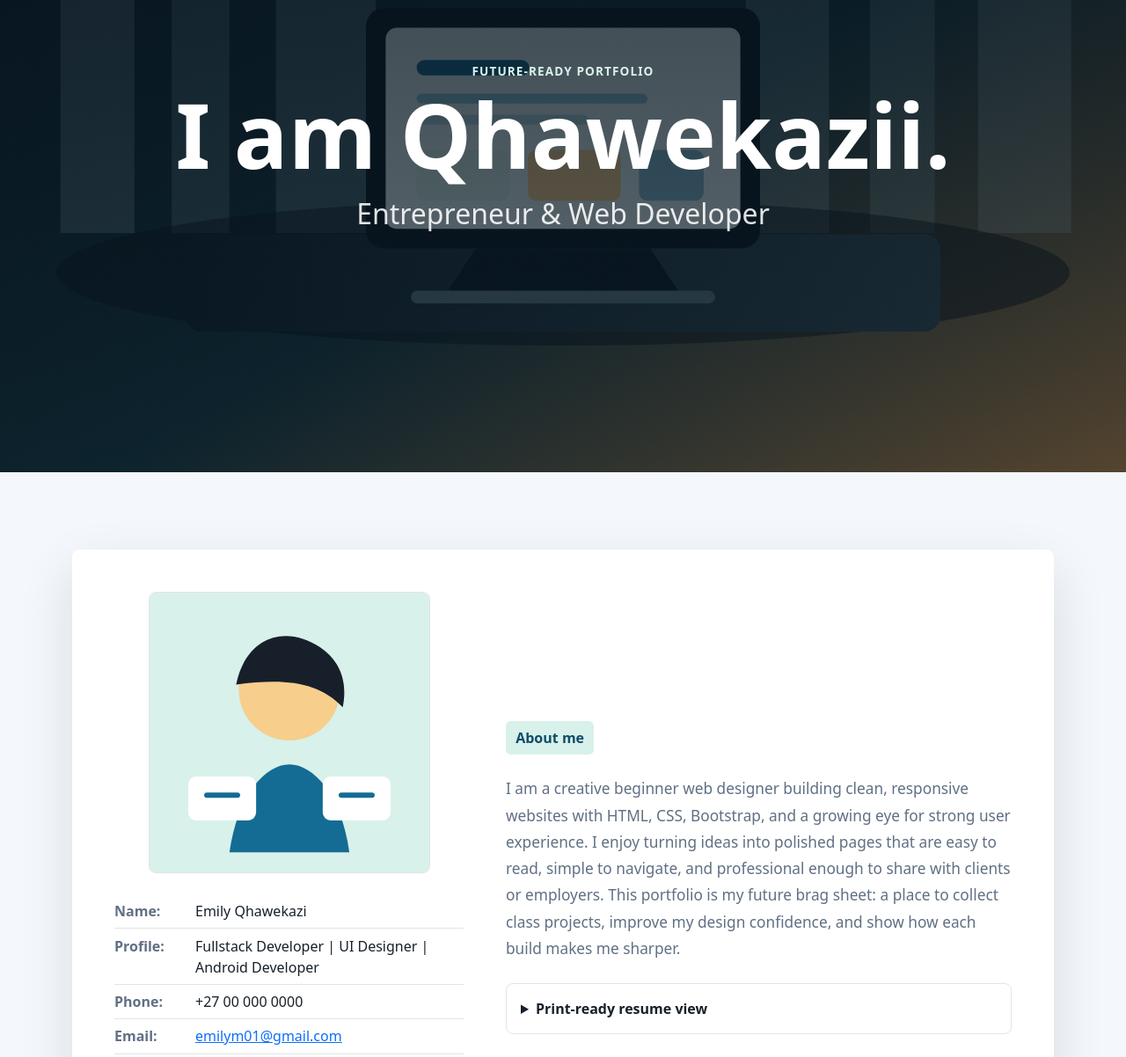
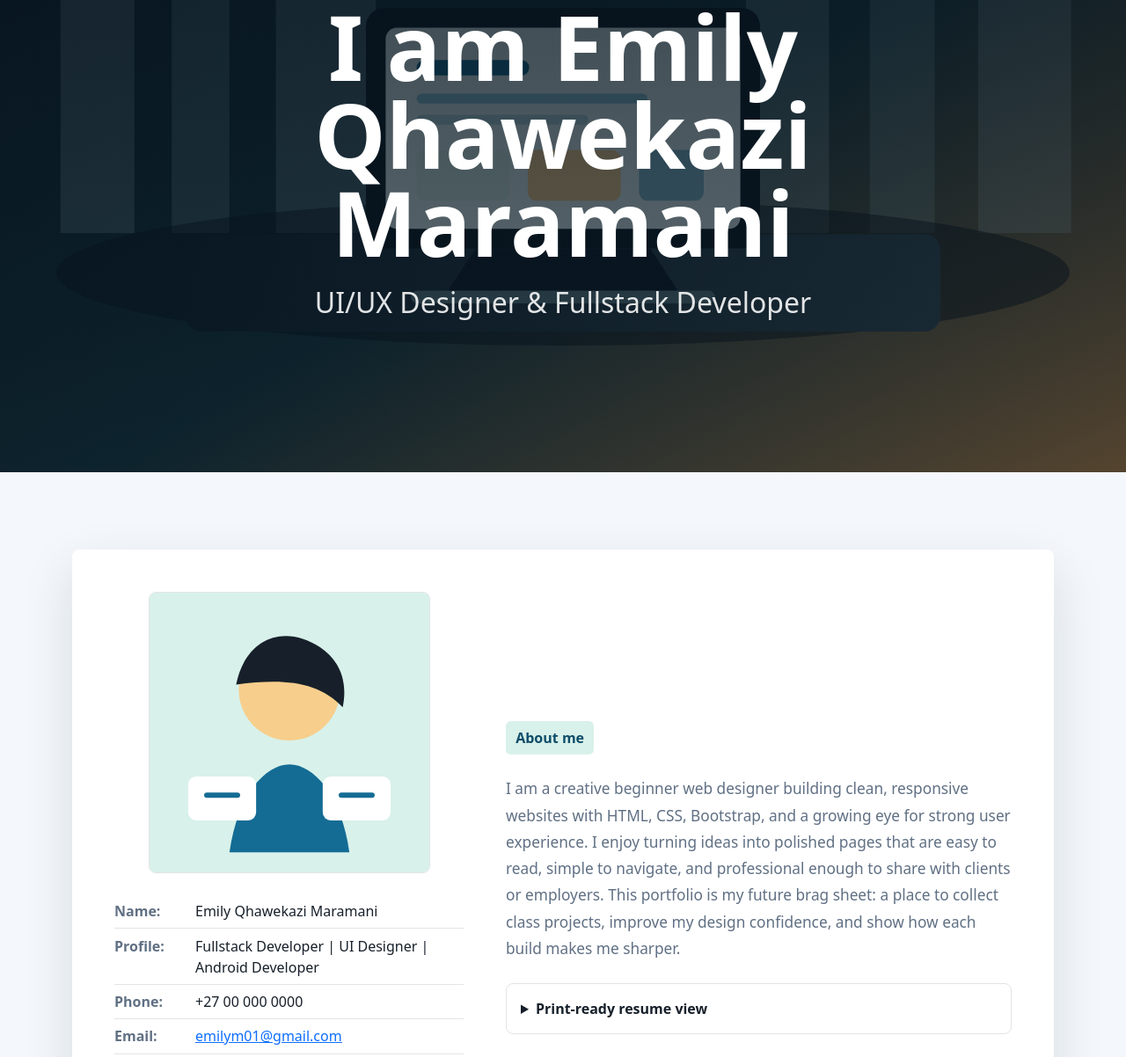
Before and after one commit to Qhawekazii/Zaio-Portfolio, a plain HTML site: page index.html in a window 1280 px wide. Shown: the part 263-1465 px from the top of the page at 88% size. Drawn offline with nearby package versions, Linux system fonts and the light colour scheme.

```diff
--- a/index.html
+++ b/index.html
@@ -34,8 +34,8 @@
       <div class="hero-overlay"></div>
       <div class="container hero-content text-center">
         <p class="eyebrow">Future-ready portfolio</p>
-        <h1>I am Qhawekazii.</h1>
-        <p class="lead">Entrepreneur &amp; Web Developer</p>
+        <h1>I am Emily Qhawekazi Maramani</h1>
+        <p class="lead">UI/UX Designer & Fullstack Developer</p>
       </div>
     </header>
 
@@ -47,7 +47,7 @@
               <div class="col-lg-5">
                 <img class="profile-img" src="assets/profile.svg" alt="Illustrated profile image for the portfolio owner">
                 <dl class="contact-list mt-4 mb-0">
-                  <div><dt>Name:</dt><dd>Emily Qhawekazi</dd></div>
+                  <div><dt>Name:</dt><dd>Emily Qhawekazi Maramani</dd></div>
                   <div><dt>Profile:</dt><dd>Fullstack Developer | UI Designer | Android Developer</dd></div>
                   <div><dt>Phone:</dt><dd>+27 00 000 0000</dd></div>
                   <div><dt>Email:</dt><dd><a href="mailto:emilym01@gmail.com">emilym01@gmail.com</a></dd></div>
```
Also changed, not shown: 2 other files.
